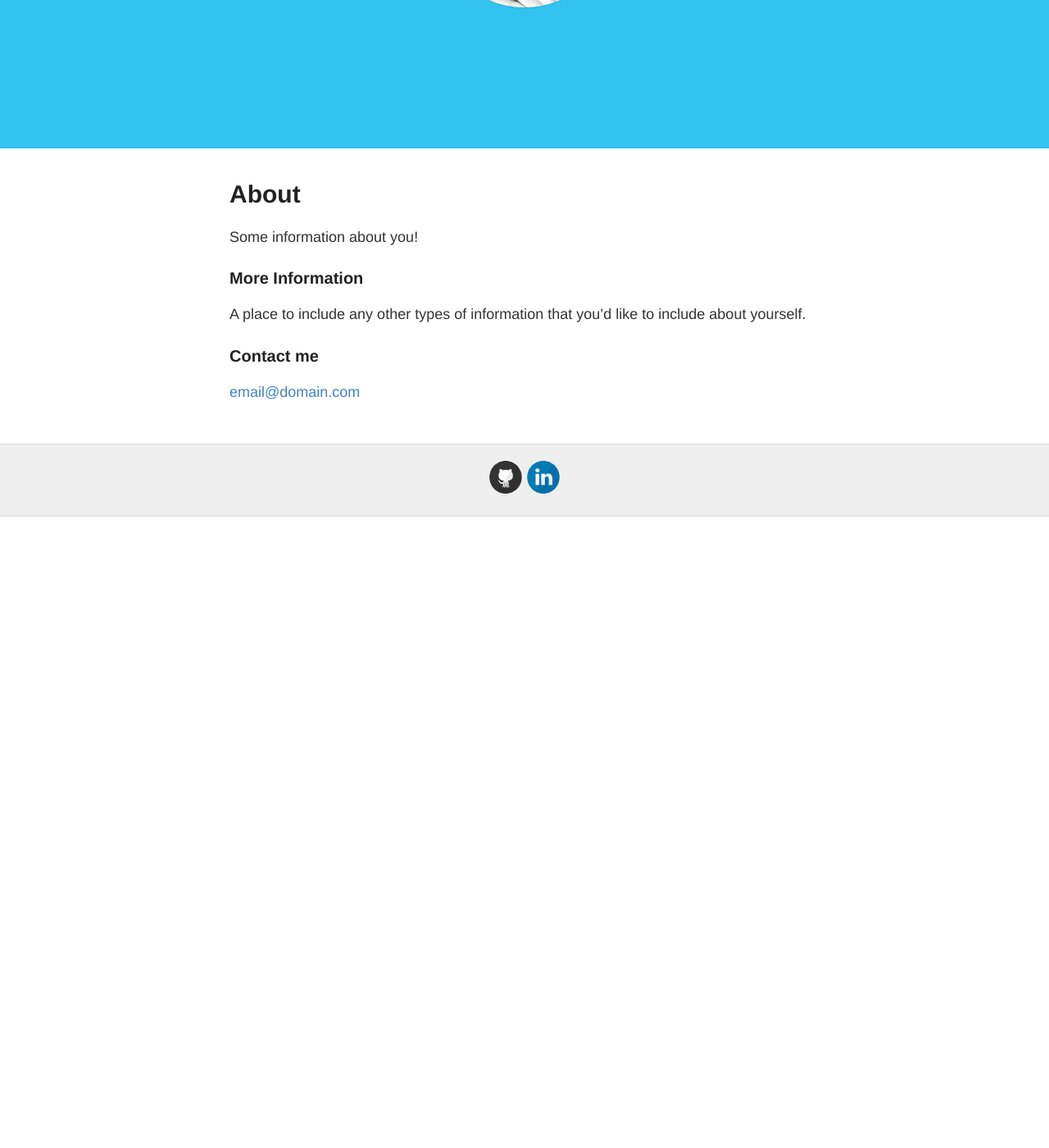
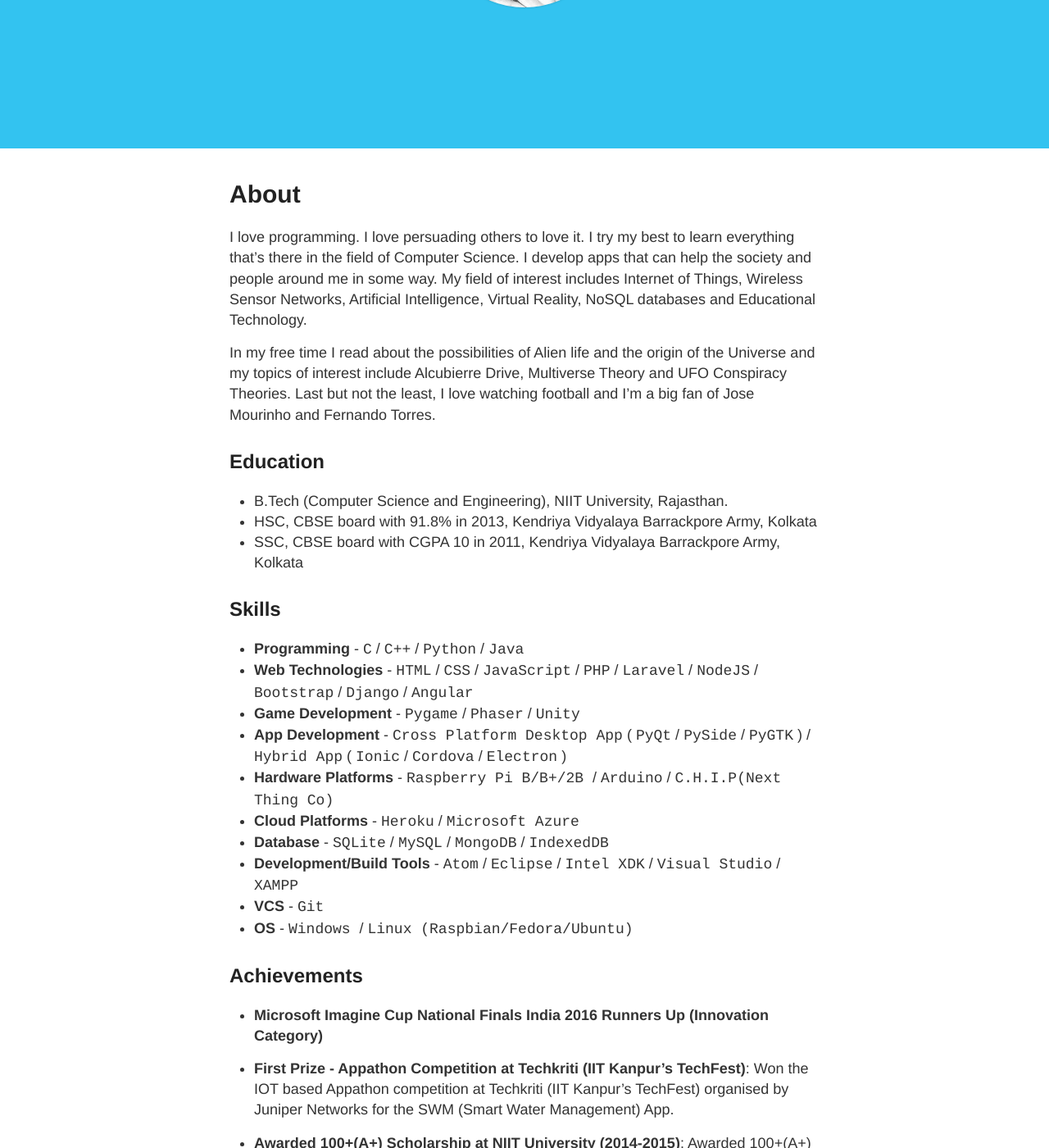
Before and after one commit to AkshayAgarwal007/Jekyll-Theme, a Jekyll site: the page built from about.md, in a window 1280 px wide and 1400 px high, scrolled down 462 px. Shown: the whole window at 82% size. Built offline with Jekyll 4.4.1, drawn with Linux system fonts in a browser that asks for light colours; before the commit the page ends 1092 px from its top, so only the background shows below that; some of the changed text lies outside the part shown.

Commit message:
header modified and abouts page updated

```diff
--- a/_layouts/blog.html
+++ b/_layouts/blog.html
@@ -33,6 +33,7 @@
              <nav>
                <a href="{{ site.baseurl }}/">Blog</a>
                <a href="{{ site.baseurl }}/about">About</a>
+               <a href="{{ site.baseurl }}/projects">Projects</a>
              </nav>
            </header>
          </div>
--- a/_layouts/default.html
+++ b/_layouts/default.html
@@ -33,6 +33,7 @@
              <nav>
                <a href="{{ site.baseurl }}/">Blog</a>
                <a href="{{ site.baseurl }}/about">About</a>
+               <a href="{{ site.baseurl }}/projects">Projects</a>
              </nav>
            </header>
          </div>
--- a/about.md
+++ b/about.md
@@ -4,12 +4,55 @@ title: About
 permalink: /about/
 ---
 
-Some information about you!
+I love programming. I love persuading others to love it. I try my best to learn everything that's there in the field of Computer Science. I develop apps that can help the society and people around me in some way. My field of interest includes Internet of Things, Wireless Sensor Networks, Artificial Intelligence, Virtual Reality, NoSQL databases and Educational Technology.
 
-### More Information
+In my free time I read about the possibilities of Alien life and the origin of the Universe and my topics of interest include Alcubierre Drive, Multiverse Theory and UFO Conspiracy Theories. Last but not the least, I love watching football and I'm a big fan of Jose Mourinho and Fernando Torres.
 
-A place to include any other types of information that you'd like to include about yourself.
+
+## Education
+
+* B.Tech (Computer Science and Engineering), NIIT University, Rajasthan.
+* HSC, CBSE board with 91.8% in 2013, Kendriya Vidyalaya Barrackpore Army,  Kolkata
+* SSC, CBSE board with CGPA 10 in 2011, Kendriya Vidyalaya Barrackpore Army, Kolkata
+
+## Skills
+
+* **Programming** - `C` / `C++` / `Python` / `Java`
+* **Web Technologies** - `HTML` / `CSS` / `JavaScript` / `PHP` / `Laravel` / `NodeJS` / `Bootstrap` / `Django` / `Angular`
+* **Game Development** - `Pygame` / `Phaser` /  `Unity`
+* **App Development** - `Cross Platform Desktop App` ( `PyQt` / `PySide` / `PyGTK` ) / `Hybrid App` ( `Ionic` / `Cordova` / `Electron` )
+* **Hardware Platforms** - `Raspberry Pi B/B+/2B ` /  `Arduino` /  `C.H.I.P(Next Thing Co)`
+* **Cloud Platforms** - `Heroku` / `Microsoft Azure`
+* **Database** - `SQLite` / `MySQL` / `MongoDB` / `IndexedDB`
+* **Development/Build Tools** - `Atom` / `Eclipse` / `Intel XDK` / `Visual Studio` / `XAMPP`
+* **VCS** - `Git`
+* **OS** - `Windows ` /  `Linux (Raspbian/Fedora/Ubuntu)`
+
+
+## Achievements
+
+
+* **Microsoft Imagine Cup National Finals India 2016 Runners Up (Innovation Category)**
+
+* **First Prize - Appathon Competition at Techkriti (IIT Kanpur's TechFest)**:
+    Won the IOT based Appathon competition at Techkriti (IIT Kanpur's TechFest) organised by Juniper Networks for the SWM (Smart Water Management) App.
+
+* **Awarded 100+(A+) Scholarship at NIIT University (2014-2015)**: Awarded 100+(A+) Scholarship for academic performance (SGPA 10 in 1st Sem, SGPA 9.57 in 2nd Sem and a CGPA of 9.78 in 1st Year )
+
+* **Awarded 100% Scholarship at NIIT University (2013-2017)**
+
+* **National Cyber Olympiad 2012**: Regional Level (Gold Medal), State Level (Rank 13)
+
+* **TCS IT WIZ 2012 Finalist (Kolkata Region)**
+
+
+* **Certificate of Merit by C.B.S.E**: Honoured with a certificate of Merit by C.B.S.E for obtaining CGPA 10 in 10th standard.
+
+
+
+
+
 
 ### Contact me
 
-[email@domain.com](mailto:email@domain.com)
+[agarwal.akshay.akshay8@gmail.com](mailto:agarwal.akshay.akshay8@gmail.com)
```
Also changed, not shown: _posts/2016-5-23-Game-Development-Using-Pygame.md (line endings or trailing spaces), _sass/_jekyll-mono.scss (line endings or trailing spaces).
